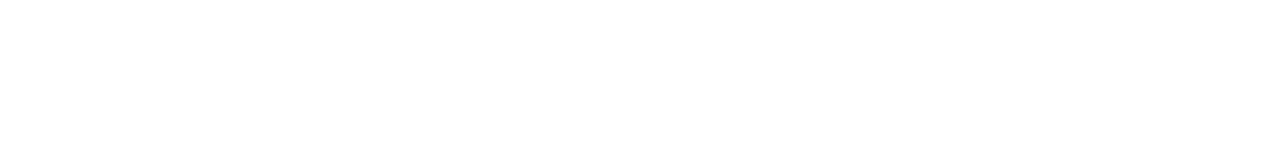
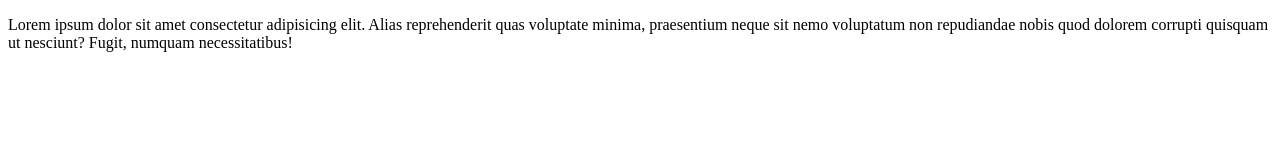
Before and after one commit to Pratheekshap29/test, a plain HTML site: page index.html in a window 1280 px wide. Drawn offline with Linux system fonts and the light colour scheme.

Commit message:
second commit

```diff
--- a/index.html
+++ b/index.html
@@ -6,6 +6,6 @@
     <title>Document</title>
 </head>
 <body>
-
+    <p>Lorem ipsum dolor sit amet consectetur adipisicing elit. Alias reprehenderit quas voluptate minima, praesentium neque sit nemo voluptatum non repudiandae nobis quod dolorem corrupti quisquam ut nesciunt? Fugit, numquam necessitatibus!</p>
 </body>
 </html>
```
